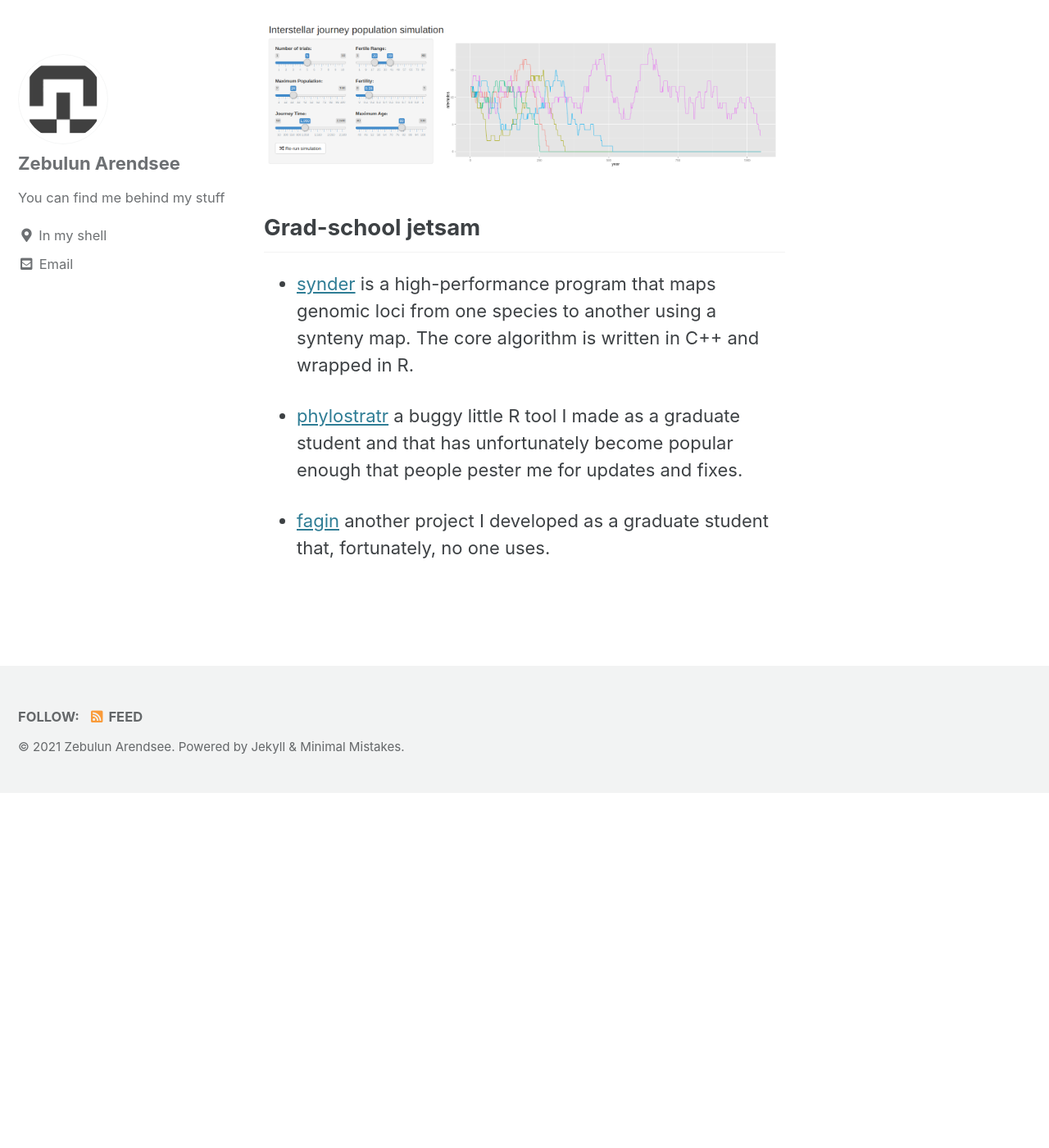
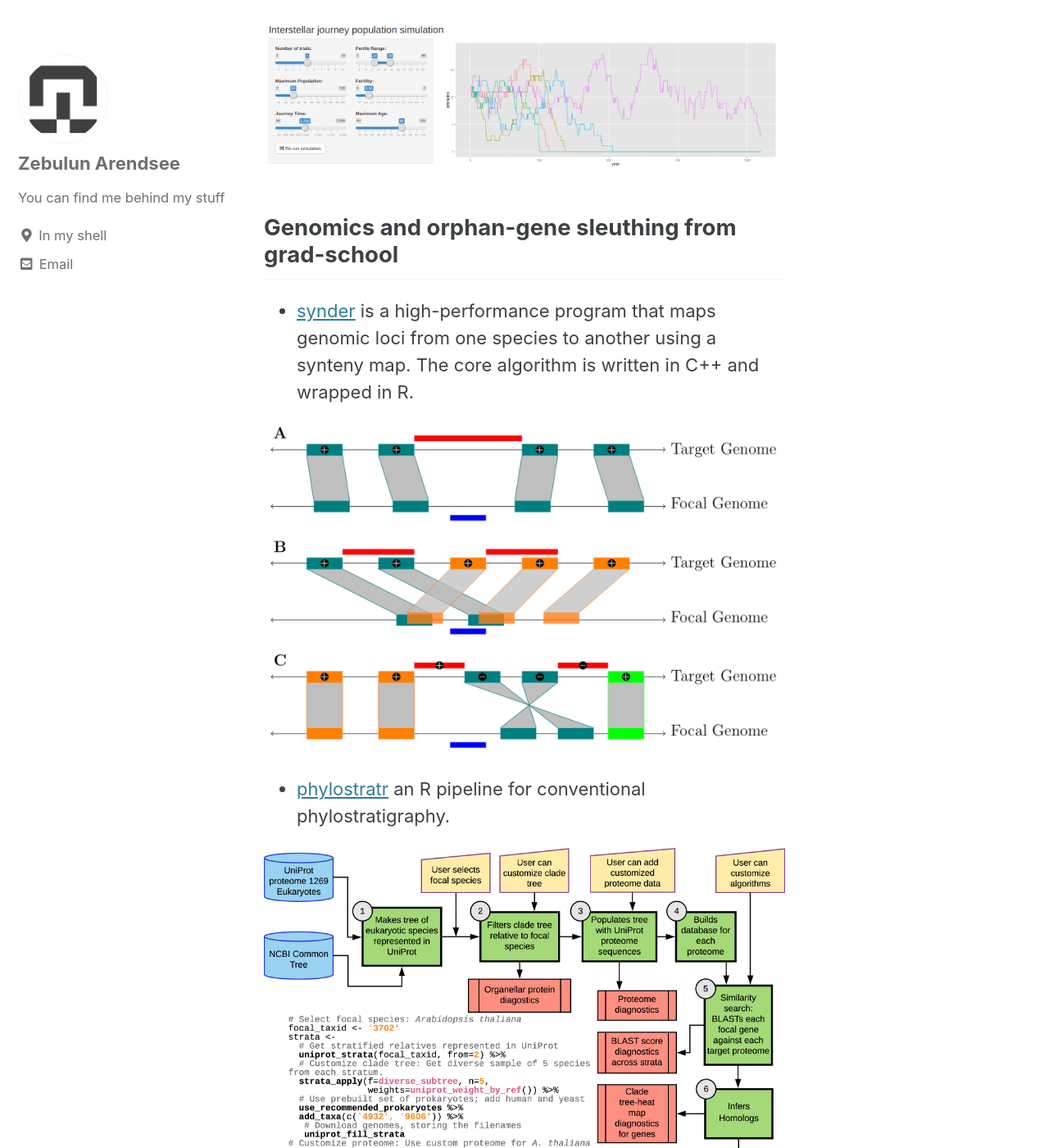
Before and after one commit to arendsee/arendsee.github.io, a Jekyll site: the page built from _pages/projects.md, in a window 1280 px wide and 1400 px high, scrolled down 6033 px. Shown: the whole window at 82% size. Built offline with Jekyll 4.4.1, drawn with Linux system fonts in a browser that asks for light colours; cached includes are drawn as plain includes; before the commit the page ends 7000 px from its top, so only the background shows below that; some of the changed text lies outside the part shown.

Commit message:
Purge grad-school bitterness

```diff
--- a/_pages/projects.md
+++ b/_pages/projects.md
@@ -137,15 +137,19 @@ impossible.
 ![interstellar]({{site.baseurl}}/assets/img/interstellar.png)
 
 
-## Grad-school jetsam
+## Genomics and orphan-gene sleuthing from grad-school
 
  * [synder](https://github.com/arendsee/synder) is a high-performance program
    that maps genomic loci from one species to another using a synteny map. The
    core algorithm is written in C++ and wrapped in R.
 
- * [phylostratr](https://github.com/arendsee/phylostratr) a buggy little R
-   tool I made as a graduate student and that has unfortunately become popular
-   enough that people pester me for updates and fixes.
+![synder]({{site.baseurl}}/assets/img/synder.png)
 
- * [fagin](https://github.com/arendsee/fagin) another project I developed as a
-   graduate student that, fortunately, no one uses.
+ * [phylostratr](https://github.com/arendsee/phylostratr) an R pipeline for conventional phylostratigraphy.
+
+![phylostratr]({{site.baseurl}}/assets/img/phylostratr.png)
+
+ * [fagin](https://github.com/arendsee/fagin) an R pipline based on `synder`
+   and `rmonad` for inferring the origins of genes.
+
+![fagin]({{site.baseurl}}/assets/img/fagin.png)
```
Also changed, not shown: assets/img/fagin.png (added), assets/img/phylostratr.png (added), assets/img/synder.png (added).
